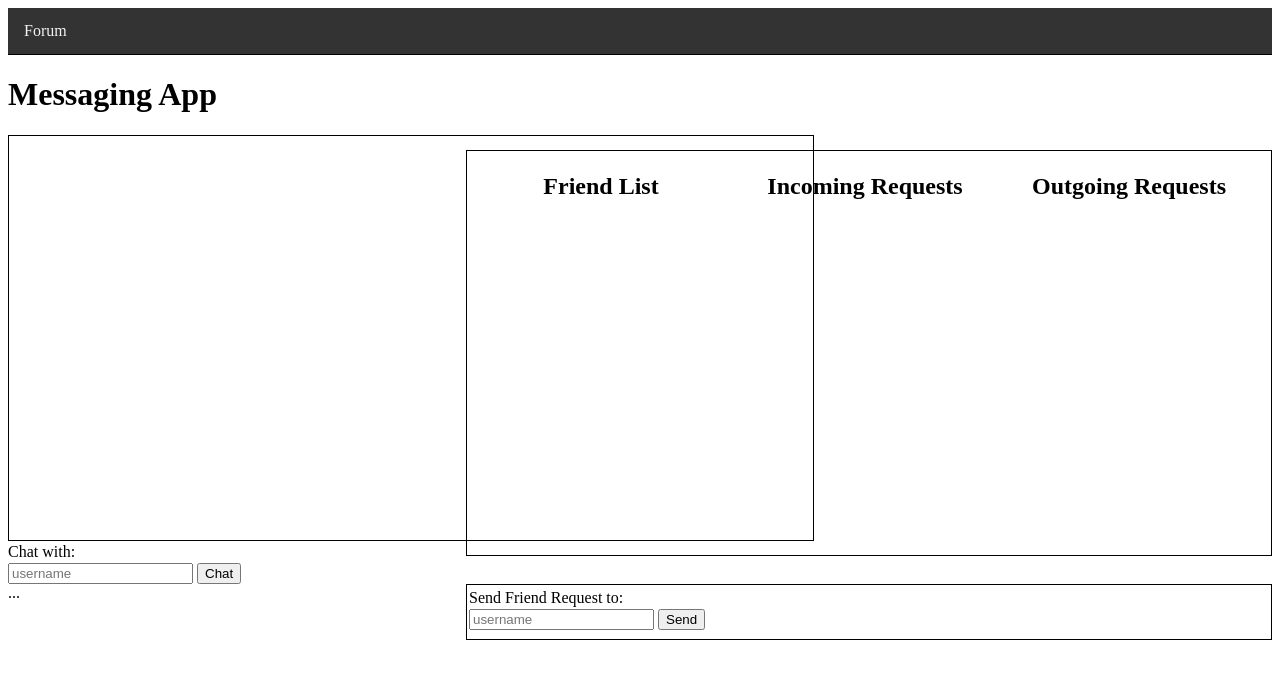
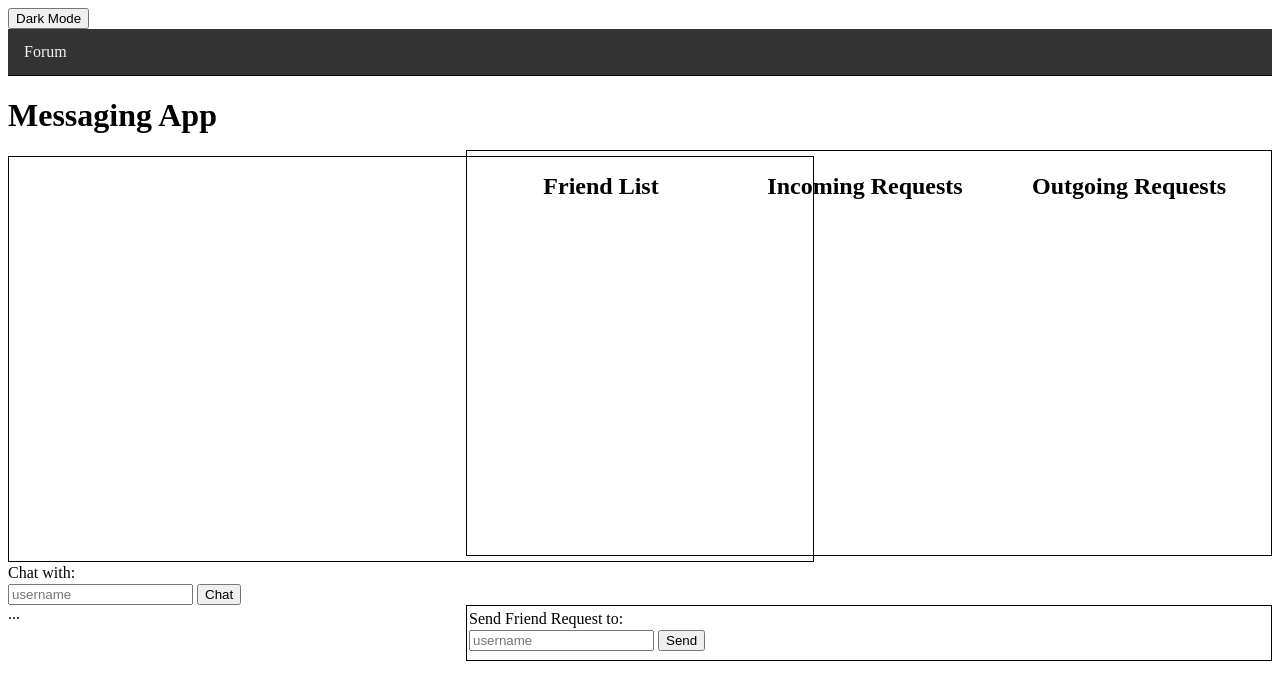
Before and after one commit to Krizzix1/Chatroom-Site, a Flask app: template templates/home.jinja in a window 1280 px wide. Shown: the top 700 px of the page. Run offline with Flask 3, Linux system fonts and the light colour scheme; the template is opened without the code that fills it, so the values that code supplies are empty; some libraries are stand-ins or nearby versions.

Commit message:
dark mode prototype

```diff
--- a/templates/base.jinja
+++ b/templates/base.jinja
@@ -16,7 +16,7 @@ Yeah I know it's pretty ugly...
         <script src="/static/js/libs/jquery.min.js"></script>
         <script src="/static/js/libs/js.cookie.min.js"></script>
     </head>
-    <body>
+    <body class="light">
         <!-- The content from any other page goes here -->
         {% block content %} {% endblock %}
     </body>
--- a/templates/home.jinja
+++ b/templates/home.jinja
@@ -62,7 +62,17 @@
         background-color: #ddd;
         color: black;
     }
+    body.light {
+        background-color: white;
+        color: black;
+    }
+    body.dark {
+        background-color: black;
+        color: white;
+    }
 </style>
+<button id="toggleDark">Dark Mode</button>
+
 <nav class="navbar">
     <ul class="navbar-list">
         <li class="navbar-item"><a class="navbar-link" href={{ url_for('forum') }}>Forum</a></li>
@@ -127,6 +137,27 @@
     let room_id = 0;
     let created_rooms = {};
     let sym_key = "";
+    const darkButton = document.getElementById('toggleDark');
+    const body = document.body
+
+    const lightTheme = localStorage.getItem('theme');
+    if (lightTheme){
+        body.className = lightTheme;
+    }
+
+    darkButton.addEventListener('click', () => {
+    if (body.classList.contains('light')){
+        body.classList.remove('light');
+        body.classList.add('dark');
+        localStorage.setItem("theme", "dark")
+    } else{
+        body.classList.remove('dark');
+        body.classList.add('light');
+        localStorage.setItem("theme", "light")
+    }
+
+    });
+
 
     // when the user presses the "Enter" key inside of the "message box",
     // the message is sent to the server
@@ -191,6 +222,7 @@ socket.on("incomingEncrypted", (msg,username,hmac, color="black") => {
             add_message(username + ": " + decryptedMsg, color);
         }, 10);
     })
+
 
 
 
@@ -331,6 +363,10 @@ socket.on("incomingEncrypted", (msg,username,hmac, color="black") => {
     // called when an incoming message has reached a client
     function add_message(message, color) {
         let box = $("#message_box");
+        const lightTheme = localStorage.getItem('theme');
+        if(color == "black" && lightTheme == 'dark'){
+            color = 'white';
+        }
         let child = $(`<p style="color:${color}; margin: 0px;"></p>`).text(message);
         box.append(child);
     }
```
Also changed, not shown: templates/forum.jinja (+14 -0 lines).
